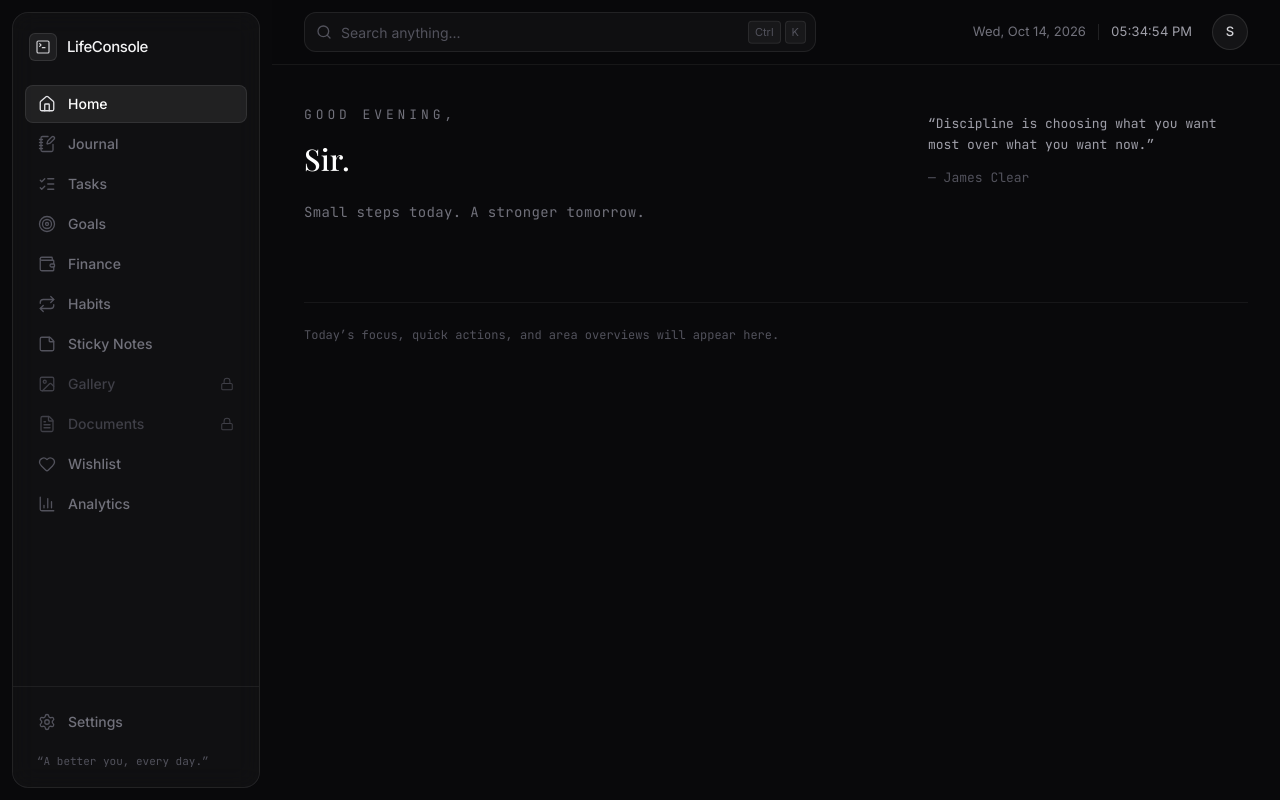
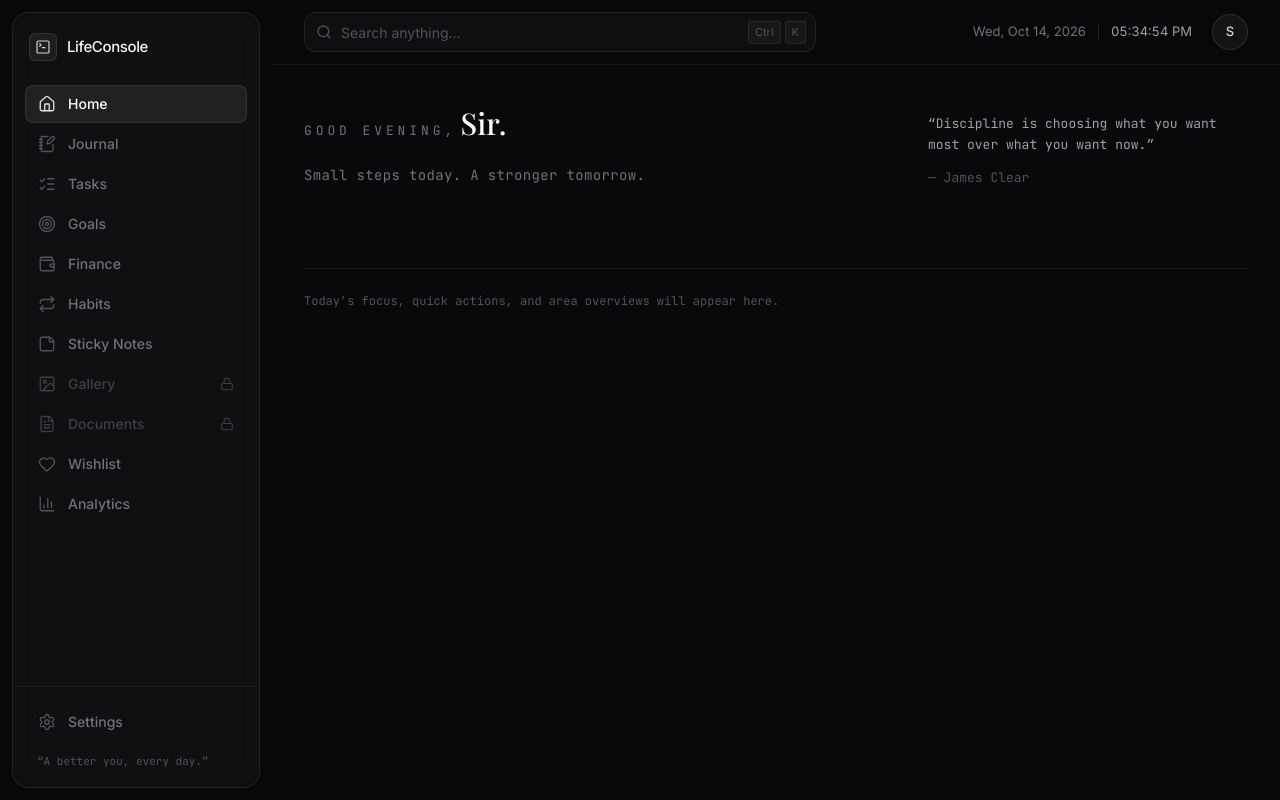
Before and after one commit to sunil-0701/LifeConsole, a React (Vite) app in the folder lifeconsole-facade/facade/: page / in a window 1280 px wide. Built offline with nearby package versions, Linux system fonts and the light colour scheme.

Commit message:
feat: put Sir on the greeting line with continuous typing

```diff
--- a/lifeconsole-facade/facade/src/pages/Home.jsx
+++ b/lifeconsole-facade/facade/src/pages/Home.jsx
@@ -4,13 +4,13 @@ import TypedText from '../components/ui/TypedText';
 
 const BOUNDARY_HOURS = [12, 17];
 
-// Typewriter timing for the hero. The longest greeting ("Good afternoon,")
-// finishes typing at 150 + 14 * 45 = 780ms, so the name starts on a 180ms
-// beat after it and never overlaps.
+// Typewriter timing for the hero: one continuous typing pass across the
+// whole line. "Sir." starts the instant the greeting's final character
+// lands, +40ms only so the comma always renders first.
 const GREETING_DELAY = 150;
 const TYPE_SPEED = 45;
-const NAME_DELAY = 960;
 const NAME_SPEED = 95;
+const SYNC_GAP = 40;
 
 function greetingFor(hour) {
   if (hour < 12) return 'Good morning';
@@ -68,31 +68,33 @@ function useGreeting() {
 
 function Home() {
   const greeting = useGreeting();
+  const nameDelay = GREETING_DELAY + greeting.length * TYPE_SPEED + SYNC_GAP;
 
   return (
     <div className="mx-auto max-w-6xl">
       <section className="grid items-start gap-10 lg:grid-cols-[minmax(0,1fr)_auto]">
         <div>
-          <motion.p
-            initial={{ opacity: 0, y: 6 }}
-            animate={{ opacity: 1, y: 0 }}
-            transition={{ duration: 0.3, ease: 'easeOut' }}
-            className="font-mono text-[13px] tracking-[0.3em] text-zinc-500 uppercase"
-          >
-            <TypedText
-              key={greeting}
-              text={`${greeting},`}
-              delay={GREETING_DELAY}
-              speed={TYPE_SPEED}
-            />
-          </motion.p>
           <motion.h1
             initial={{ opacity: 0, y: 10 }}
             animate={{ opacity: 1, y: 0 }}
             transition={{ duration: 0.4, delay: 0.05, ease: 'easeOut' }}
-            className="mt-4 font-serif text-2xl leading-tight font-medium text-white sm:text-3xl"
+            className="leading-tight"
           >
-            <TypedText text="Sir." delay={NAME_DELAY} speed={NAME_SPEED} />
+            <span className="font-mono text-[13px] font-normal tracking-[0.3em] text-zinc-500 uppercase">
+              <TypedText
+                key={greeting}
+                text={`${greeting},`}
+                delay={GREETING_DELAY}
+                speed={TYPE_SPEED}
+              />
+            </span>{' '}
+            <TypedText
+              key={greeting}
+              text="Sir."
+              delay={nameDelay}
+              speed={NAME_SPEED}
+              className="font-serif text-2xl font-medium text-white sm:text-3xl"
+            />
           </motion.h1>
           <motion.p
             initial={{ opacity: 0, y: 8 }}
```
